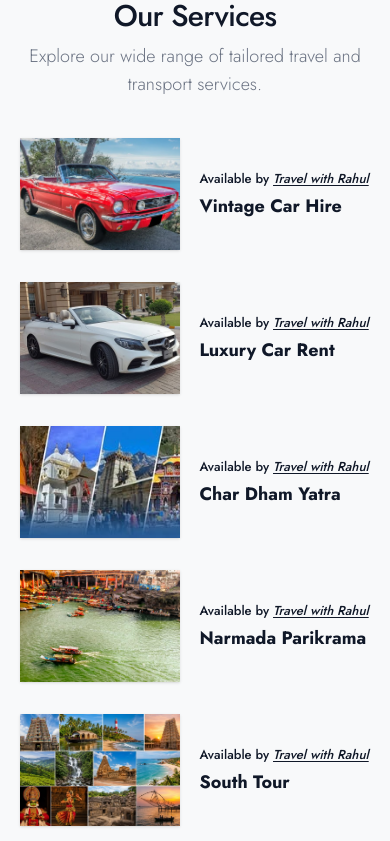
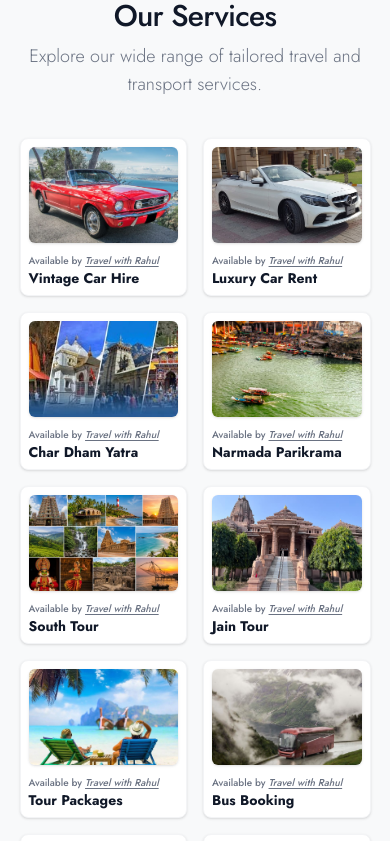
Before and after one commit to AviZacksy/travelwithrahul, a Next.js app: page / in a window 390 px wide. Shown: the part 2880-3721 px from the top of the page. Built offline with nearby package versions, Linux system fonts and the light colour scheme.

Commit message:
Update layout for services and footer for mobile

```diff
--- a/app/page.tsx
+++ b/app/page.tsx
@@ -379,7 +379,7 @@ export default function Home() {
             <p className="text-lg text-gray-500 max-w-2xl mx-auto font-light mb-8">Explore our wide range of tailored travel and transport services.</p>
           </div>
 
-          <div className="flex flex-col gap-8 max-w-xl mx-auto">
+          <div className="grid grid-cols-2 md:grid-cols-2 gap-4 md:gap-8 max-w-5xl mx-auto">
             {[
               { title: "Vintage Car Hire", img: "/Survices/Vintage.jpg" },
               { title: "Luxury Car Rent", img: "/Survices/LuxuryCarRent.jpg" },
@@ -399,15 +399,15 @@ export default function Home() {
               { title: "Group Travel", img: "/Survices/grouptravel.jpg" },
               { title: "Round Trip", img: "/Survices/Roundtrip.jpg" },
             ].map((service, i) => (
-              <div key={i} className="flex items-center gap-5 group cursor-pointer">
-                <div className="w-40 h-28 shrink-0 overflow-hidden shadow-sm">
+              <div key={i} className="flex flex-col sm:flex-row items-start sm:items-center gap-2 sm:gap-5 group cursor-pointer p-2 sm:p-0 bg-white sm:bg-transparent rounded-lg shadow-sm sm:shadow-none border border-gray-100 sm:border-none">
+                <div className="w-full sm:w-40 h-24 sm:h-28 shrink-0 overflow-hidden shadow-sm rounded-md sm:rounded-none">
                   <img src={service.img} alt={service.title} className="w-full h-full object-cover group-hover:scale-105 transition-transform duration-500" />
                 </div>
-                <div className="flex flex-col justify-center">
-                  <p className="text-[13px] text-gray-900 mb-1.5 font-medium">
+                <div className="flex flex-col justify-center mt-1 sm:mt-0">
+                  <p className="text-[10px] sm:text-[13px] text-gray-500 sm:text-gray-900 mb-0.5 sm:mb-1.5 font-medium leading-tight">
                     Available by <span className="italic underline underline-offset-2">Travel with Rahul</span>
                   </p>
-                  <h3 className="text-lg md:text-xl font-bold text-gray-900 leading-snug group-hover:text-[var(--color-primary)] transition-colors">
+                  <h3 className="text-sm sm:text-lg md:text-xl font-bold text-gray-900 leading-tight group-hover:text-[var(--color-primary)] transition-colors">
                     {service.title}
                   </h3>
                 </div>
@@ -667,10 +667,10 @@ export default function Home() {
 
       {/* Footer */}
       <footer id="contact" className="bg-[#242424] text-gray-400 py-24 font-sans">
-        <div className="w-[90%] mx-auto max-w-7xl grid grid-cols-1 sm:grid-cols-2 lg:grid-cols-4 gap-12 lg:gap-8 items-start">
+        <div className="w-[90%] mx-auto max-w-7xl grid grid-cols-2 lg:grid-cols-4 gap-8 lg:gap-8 items-start">
 
           {/* Brand & About */}
-          <div className="flex flex-col items-start">
+          <div className="col-span-2 lg:col-span-1 flex flex-col items-start mb-4 lg:mb-0">
             <a href="#" className="mb-6 inline-block">
               <img src="/logo/logo1.png" alt="Travel with Rahul" className="w-48 md:w-56 h-auto object-contain" />
             </a>
@@ -687,7 +687,7 @@ export default function Home() {
           </div>
 
           {/* Quick Links */}
-          <div className="flex flex-col items-start lg:ml-8">
+          <div className="col-span-1 flex flex-col items-start lg:ml-8">
             <h3 className="text-white font-semibold text-lg mb-6 tracking-wide relative after:content-[''] after:absolute after:-bottom-2 after:left-0 after:w-10 after:h-0.5 after:bg-[var(--color-primary)]">Quick Links</h3>
             <ul className="flex flex-col space-y-3 text-gray-400 font-light text-sm">
               <li><a href="#" className="hover:text-white transition-colors hover:translate-x-1 inline-block transform duration-300">Home</a></li>
@@ -699,19 +699,23 @@ export default function Home() {
           </div>
 
           {/* Services */}
-          <div className="flex flex-col items-start">
+          <div className="col-span-1 flex flex-col items-start">
             <h3 className="text-white font-semibold text-lg mb-6 tracking-wide relative after:content-[''] after:absolute after:-bottom-2 after:left-0 after:w-10 after:h-0.5 after:bg-[var(--color-primary)]">Our Services</h3>
             <ul className="flex flex-col space-y-3 text-gray-400 font-light text-sm">
-              <li><a href="#services" className="hover:text-white transition-colors hover:translate-x-1 inline-block transform duration-300">Car Hire</a></li>
+              <li><a href="#services" className="hover:text-white transition-colors hover:translate-x-1 inline-block transform duration-300">Vintage Car Hire</a></li>
+              <li><a href="#services" className="hover:text-white transition-colors hover:translate-x-1 inline-block transform duration-300">Luxury Car Rent</a></li>
+              <li><a href="#services" className="hover:text-white transition-colors hover:translate-x-1 inline-block transform duration-300">Tour Packages</a></li>
+              <li><a href="#services" className="hover:text-white transition-colors hover:translate-x-1 inline-block transform duration-300">Bus Booking</a></li>
+              <li><a href="#services" className="hover:text-white transition-colors hover:translate-x-1 inline-block transform duration-300">Airport Transfer</a></li>
               <li><a href="#services" className="hover:text-white transition-colors hover:translate-x-1 inline-block transform duration-300">Corporate Travel</a></li>
-              <li><a href="#services" className="hover:text-white transition-colors hover:translate-x-1 inline-block transform duration-300">Airport Transfer</a></li>
-              <li><a href="#services" className="hover:text-white transition-colors hover:translate-x-1 inline-block transform duration-300">Family Trips</a></li>
-              <li><a href="#services" className="hover:text-white transition-colors hover:translate-x-1 inline-block transform duration-300">Destination Weddings</a></li>
+              <li><a href="#services" className="hover:text-white transition-colors hover:translate-x-1 inline-block transform duration-300">Wedding Car Rental</a></li>
+              <li><a href="#services" className="hover:text-white transition-colors hover:translate-x-1 inline-block transform duration-300">Char Dham Yatra</a></li>
+              <li><a href="#services" className="hover:text-white transition-colors hover:translate-x-1 inline-block transform duration-300">Narmada Parikrama</a></li>
             </ul>
           </div>
 
           {/* Contact Info */}
-          <div className="flex flex-col items-start">
+          <div className="col-span-2 lg:col-span-1 flex flex-col items-start mt-4 lg:mt-0">
             <h3 className="text-white font-semibold text-lg mb-6 tracking-wide relative after:content-[''] after:absolute after:-bottom-2 after:left-0 after:w-10 after:h-0.5 after:bg-[var(--color-primary)]">Contact Us</h3>
             <ul className="flex flex-col space-y-4 text-gray-400 font-light text-sm">
               <li className="flex items-start gap-3">
```
